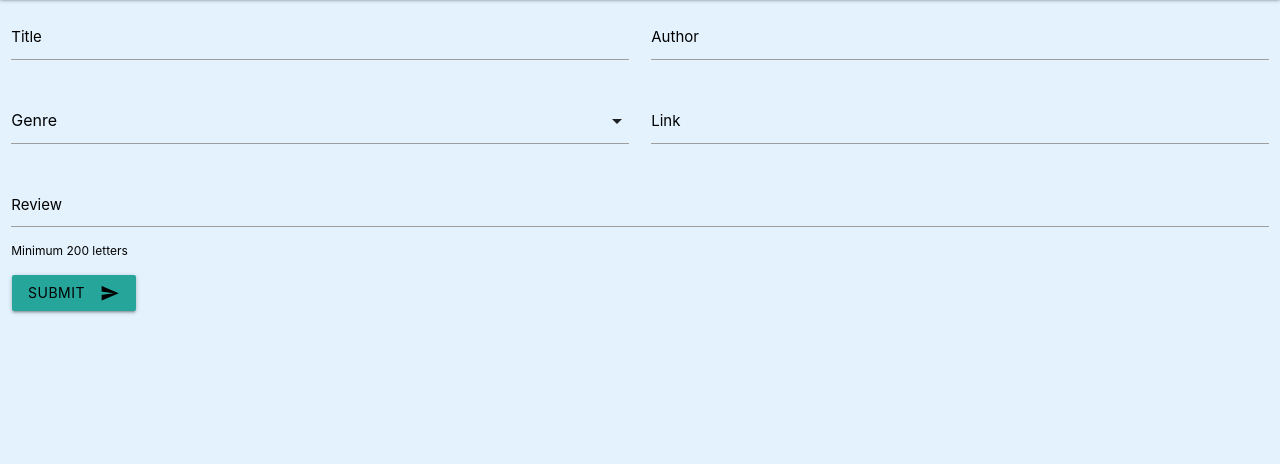
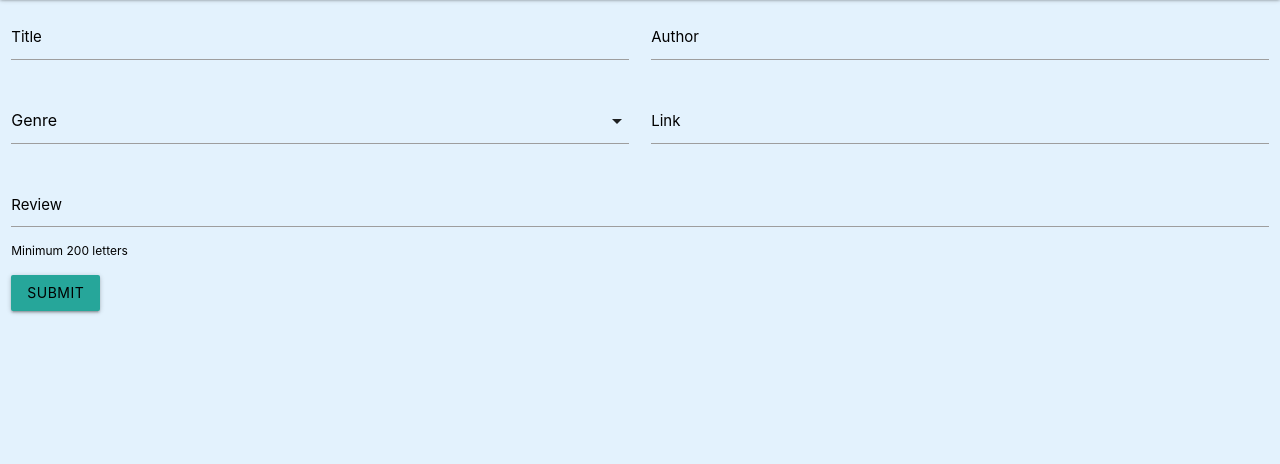
Before and after one commit to danfiliphoff/Milestone-3--Book-Review, a Flask app: page /add_book in a window 1280 px wide. Shown: the part 65-529 px from the top of the page. Run offline with Flask 2, Linux system fonts and the light colour scheme; data that the repository does not hold is empty; some libraries are stand-ins or nearby versions.

Commit message:
further small fixes

```diff
--- a/static/css/style.css
+++ /dev/null
@@ -1,4 +0,0 @@
-/*--------ADDBOOK.html-------*/
-.send-margin{
-    margin-left: 6px !important;
-}
--- a/templates/addbook.html
+++ b/templates/addbook.html
@@ -27,10 +27,9 @@
                 <label for="review" class="black-text">Review</label>
                 <span class="helper-text black-text" data-error="wrong" data-success="right">Minimum 200 letters</span>
             </div>
-            <div class="send-margin">
-                <!-- change to a href, take back to books -->
+            <div class="col s1">
                 <button class="btn waves-effect waves-light send-margin  black-text"  type="submit" name="action">Submit
-                    <i class="material-icons right black-text">send</i>
+                   <a href="{{url_for('get_books')}}" class="black-text"></a>
                 </button>
             </div>
         </div>
--- a/templates/editbook.html
+++ b/templates/editbook.html
@@ -34,9 +34,9 @@
                 <label for="review" class="black-text">Review</label>
                 <span class="helper-text black-text" data-error="wrong" data-success="right">Minimum 200 letters</span>
             </div>
-            <div>
-                <button class="btn waves-effect waves-light send-margin black-text" type="submit" name="action">Submit
-                    <i class="material-icons right" class="black-text">send</i>
+            <div class ="col s1">
+                <button class="btn waves-effect waves-light black-text" type="submit" name="action">Submit
+                    <a href="{{url_for('get_books')}}" class="black-text"></a>
                 </button>
             </div>
         </div>
```
